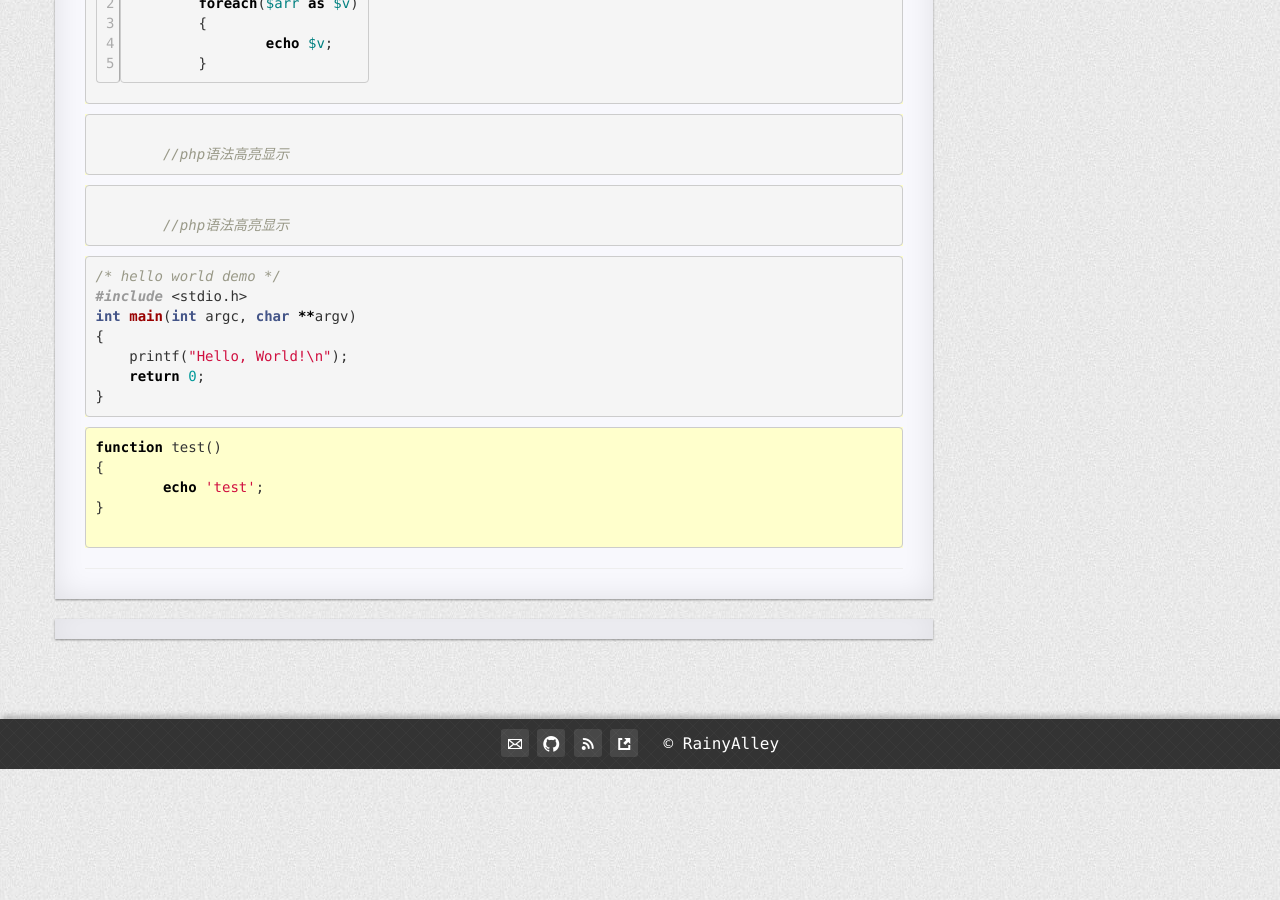
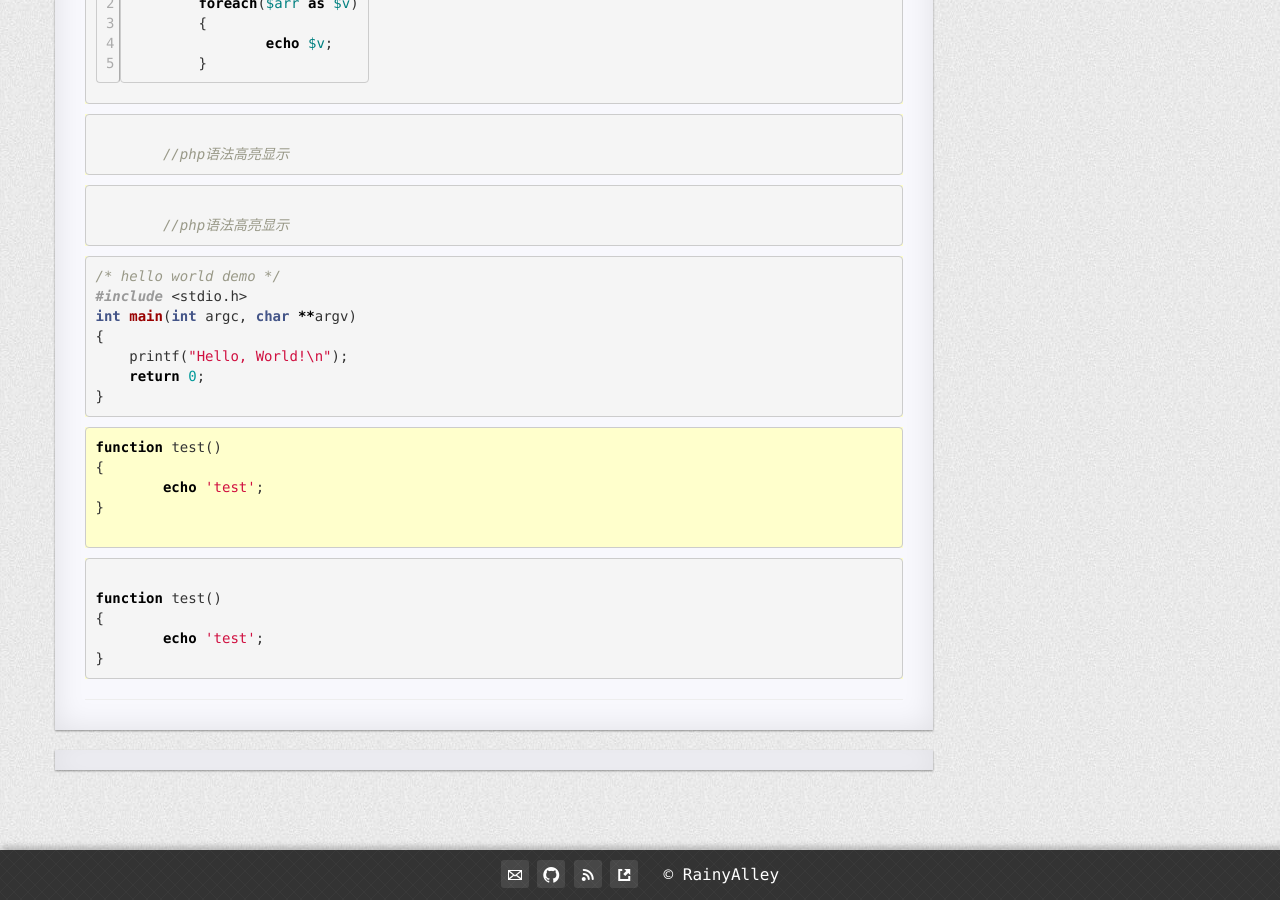
Before and after one commit to myyphp/myyphp-myyphp.github.io, a Jekyll site: the page built from _posts/2015-10-01-first-blog.md, in a window 1280 px wide and 900 px high, scrolled down 729 px. Built offline with Jekyll 4.4.1, drawn with Linux system fonts in a browser that asks for light colours; nearby versions of some CDN libraries; comment, search, counter and statistics services are not loaded.

````diff
--- a/_posts/2015-10-01-first-blog.md
+++ b/_posts/2015-10-01-first-blog.md
@@ -65,3 +65,10 @@
 }
 
 ```
+
+{% highlight php startinline %}
+function test()
+{
+	echo 'test';
+}
+{% endhighlight %}
````
